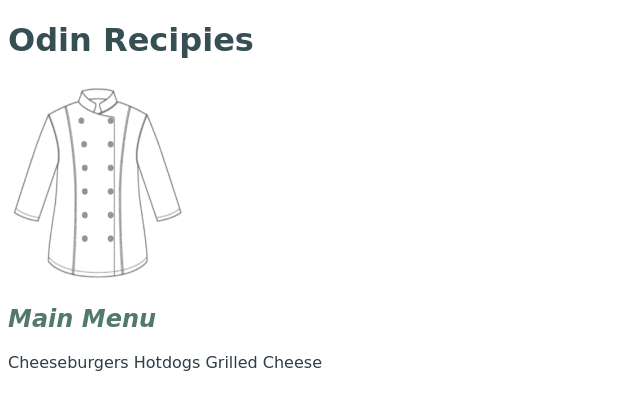
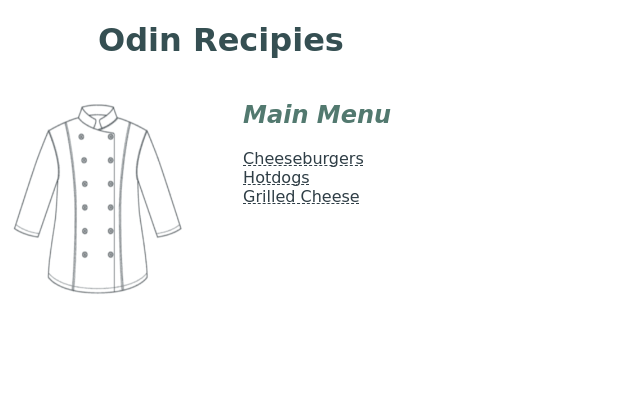
Before and after one commit to chasead91/odin-recipes, a plain HTML site: page index.html in a window 1280 px wide. Shown: the whole page, without its empty margins (0-640 px from the left). Drawn offline with Linux system fonts and the light colour scheme.

Commit message:
Style Main Menu Block and Menu Header

```diff
--- a/styles.css
+++ b/styles.css
@@ -17,6 +17,8 @@ h2 {
 #chef-jacket {
     width: 180px;
     Height: 200px;
+    display: inline-block;
+    vertical-align: middle;
 }
 
 #cheeseburger {
@@ -35,13 +37,26 @@ h2 {
     height: 300px;
 }
 
+.main-menu-block {
+    display: inline-block;
+    margin-left: 50px;
+}
+
+.main-menu-block a {
+    display: block;
+}
+
+.site-title {
+    padding-left: 90px;
+}
+
 li {
     color: #2f3e46;
 }
 
 a {
     color: #2f3e46;
-    text-decoration: none;
+    text-decoration: dashed underline 1px;
 }
 
 a:hover {
```
